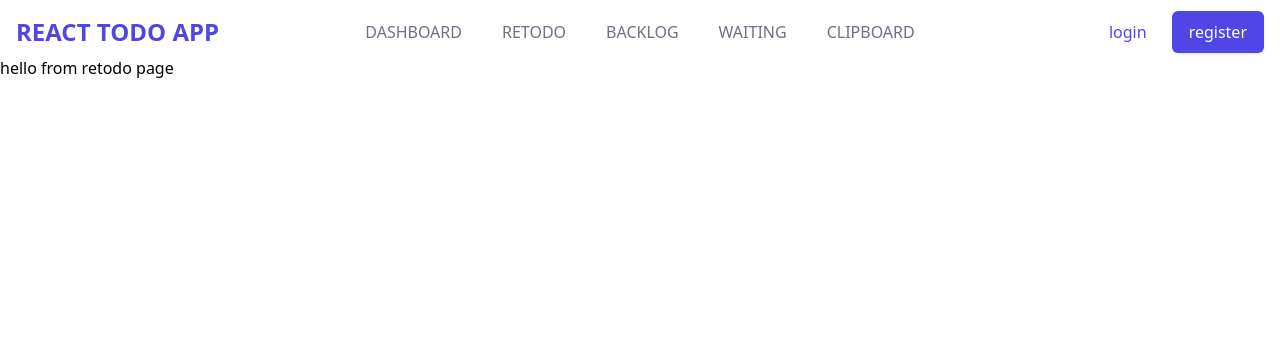
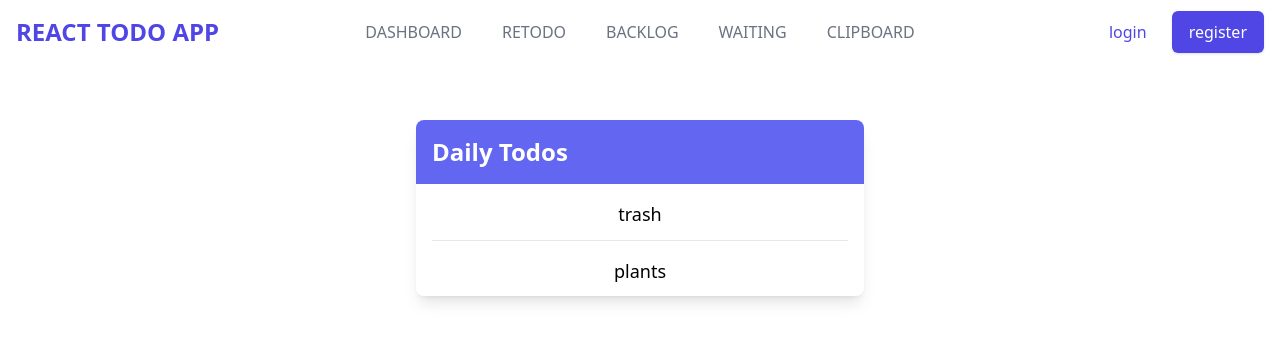
Before and after one commit to beiweitemderbeste/todo-app, a React (Vite) app: page /retodo in a window 1280 px wide. Shown: the top 342 px of the page. Built offline with nearby package versions, Linux system fonts and the light colour scheme; no server answers.

Commit message:
adding daily retodos to retodo page

```diff
--- a/src/components/ReTodoList/ReTodoList.tsx
+++ b/src/components/ReTodoList/ReTodoList.tsx
@@ -2,13 +2,19 @@ import { useState } from "react";
 
 export default function ReTodoList() {
   const [dailyReTodos, setDailyReTodos] = useState([
-    { id: 1, title: "trash", status: false },
-    { id: 2, title: "plants", status: false },
+    { id: "1", title: "trash", status: false },
+    { id: "2", title: "plants", status: false },
   ]);
 
   return (
-    <div>
-      <h1>hello from ReTodoList component</h1>
-    </div>
+    <>
+      <ul className="divide-y divide-gray-200 px-4">
+        {dailyReTodos.map((retodo) => (
+          <li className="py-4 flex justify-center h-14" key={retodo.id}>
+            <span className="text-lg font-medium">{retodo.title}</span>
+          </li>
+        ))}
+      </ul>
+    </>
   );
 }
--- a/src/pages/ReTodo/ReTodo.tsx
+++ b/src/pages/ReTodo/ReTodo.tsx
@@ -1,10 +1,11 @@
 import Navbar from "../../components/layout/navigation/Navbar/Navbar";
+import ReTodoListTable from "../../components/ReTodoList/ReTodoListtTable";
 
 function ReTodo() {
   return (
     <>
       <Navbar />
-      <h1>hello from retodo page</h1>
+      <ReTodoListTable />
     </>
   );
 }
```
